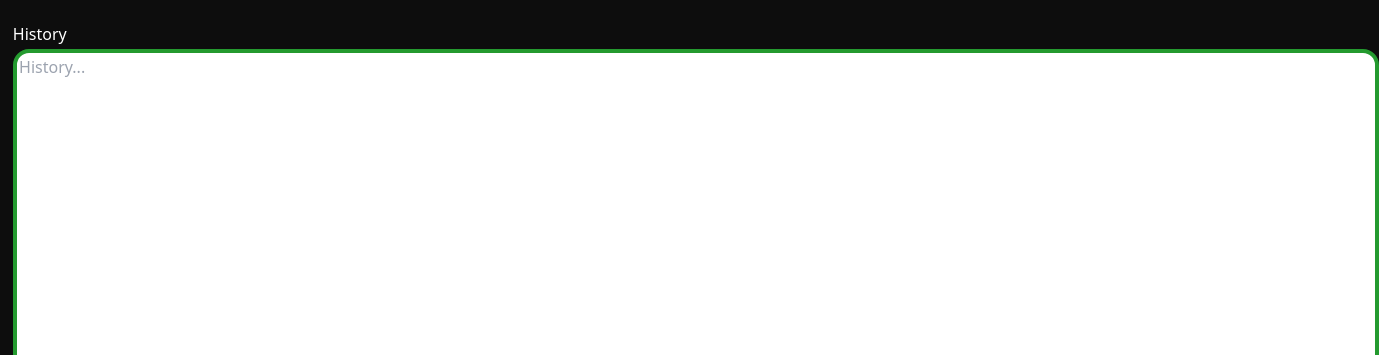
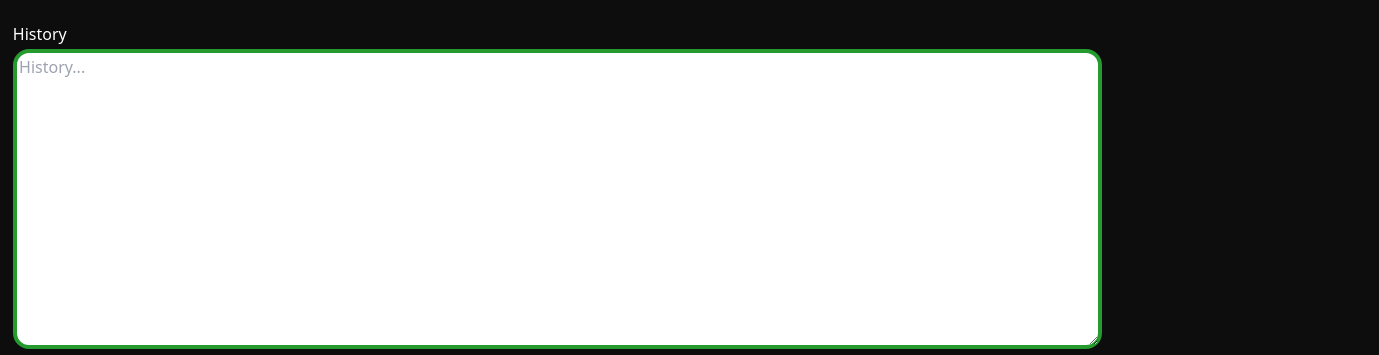
Before and after one commit to danielGoldsteinCS2021/LegoWebApp, a website: page src/public/index.html in a window 1280 px wide. Shown: the part 399-754 px from the top of the page, 1379 px wide, since content can reach past the window. Drawn offline with nearby package versions, Linux system fonts and the light colour scheme; a web font is replaced by a local one.

Commit message:
changed text are size

```diff
--- a/src/public/index.html
+++ b/src/public/index.html
@@ -31,7 +31,7 @@
 
     <div id="results" class="float">
         <h1>History</h1>
-        <textarea id="resultsTextArea" readonly rows="18" cols="145" placeholder="History..."></textarea>
+        <textarea id="resultsTextArea" readonly rows="12" cols="115" placeholder="History..."></textarea>
         <button id="clearBTN" class="bg-blue-500 hover:bg-pink-400 text-white font-bold py-2 px-4 border-b-4 border-purple-700 hover:border-purple-500 rounded">Clear</button>
     </div>
 </body>
```
